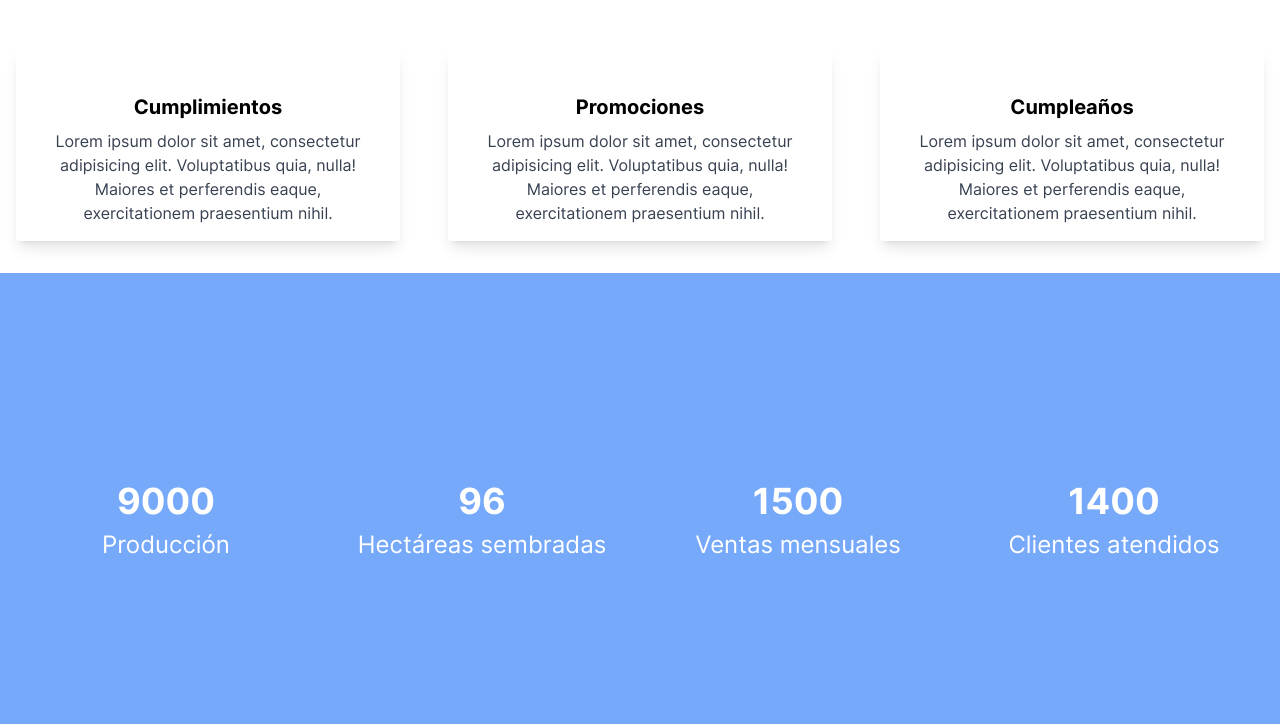
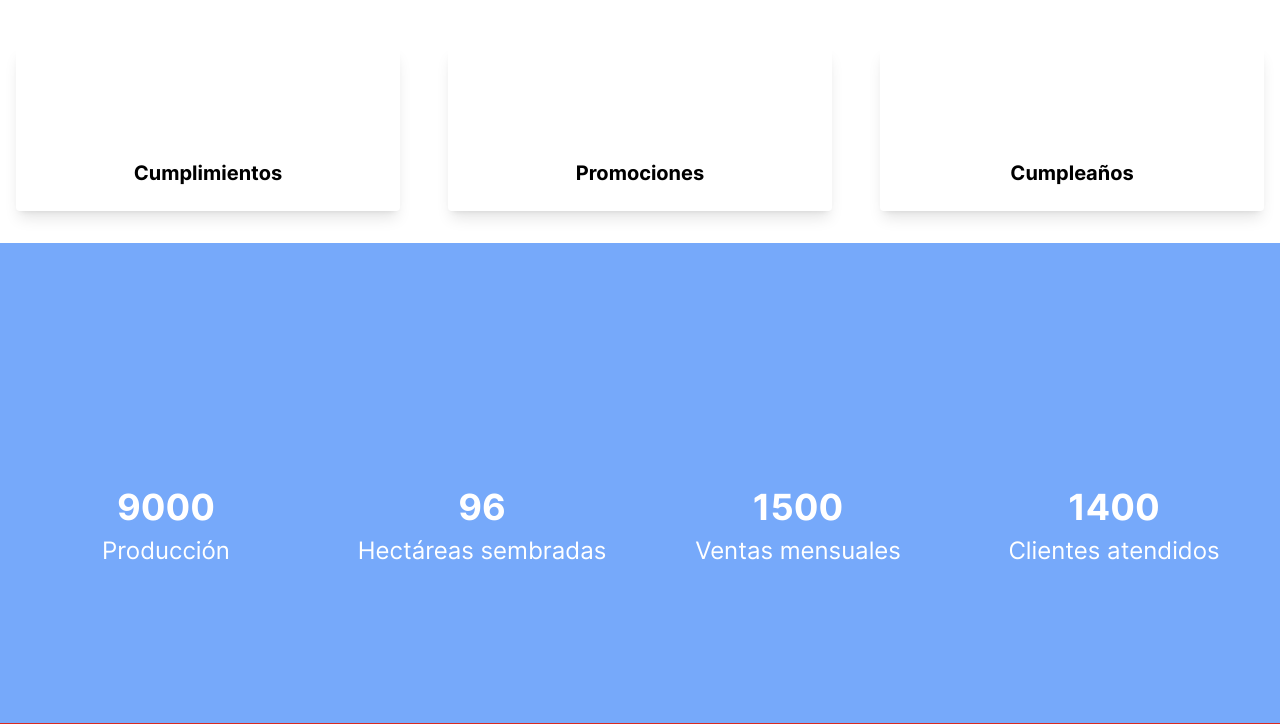
Before and after one commit to edicsonabel/iancarina-intranet, a PHP site: page /v/inicio/index.php in a window 1280 px wide. Shown: the part 1108-1832 px from the top of the page. Run offline with PHP 8.4, Linux system fonts and the light colour scheme; a stand-in replaces the project's code that opens the database connection; some libraries are stand-ins or nearby versions; some web fonts are replaced.

Commit message:
refactor: modificación de vistas

```diff
--- a/src/views/inicio/index.php
+++ b/src/views/inicio/index.php
@@ -8,7 +8,7 @@
           <span class='text-5xl sm:text-7xl md:text-8xl font-bold'>Bienvenidos</span>
           <span>
             <span class='text-xl sm:text-2xl md:text-3xl font-normal'>a nuestra</span>
-            <span class='text-red-500 font-extralight italic text-4xl'>plataforma</span>
+            <span class='text-red-mary font-extralight italic text-4xl'>plataforma</span>
           </span>
         </h2>
       </section>
@@ -74,20 +74,20 @@
       </ul>
     </div>
     <div>
-      <div class='hidden p-4 rounded-lg bg-gray-50' id='proposito' role='tabpanel' aria-labelledby='proposito-tab'>
+      <div class='hidden p-4 rounded-lg' id='proposito' role='tabpanel' aria-labelledby='proposito-tab'>
         <p class='text-sm lg:text-lg text-gray-500'>
           Producir y desarrollar productos alimenticios de alta calidad para
           garantizar la satisfacción de todos los consumidores.
         </p>
       </div>
-      <div class='hidden p-4 rounded-lg bg-gray-50' id='mision' role='tabpanel' aria-labelledby='mision-tab'>
+      <div class='hidden p-4 rounded-lg' id='mision' role='tabpanel' aria-labelledby='mision-tab'>
         <p class='text-sm lg:text-lg text-gray-500'>
           Brindar soluciones de ingredientes especiales de alta calidad que
           generen valor para nuestros clientes, accionistas, empleados, socios
           y la sociedad, asegurando la sostenibilidad del negocio.
         </p>
       </div>
-      <div class='hidden p-4 rounded-lg bg-gray-50' id='vision' role='tabpanel' aria-labelledby='vision-tab'>
+      <div class='hidden p-4 rounded-lg' id='vision' role='tabpanel' aria-labelledby='vision-tab'>
         <p class='text-sm lg:text-lg text-gray-500'>
           Ser reconocidos como una corporación global de referencia en la
           industria alimenticia, ofertante de productos innovadores y
@@ -106,37 +106,37 @@
 
 <section class='p-4 flex flex-col justify-center items-center md:flex-row md:justify-between md:[&>div]:w-1/3'>
   <div class='max-w-sm rounded overflow-hidden shadow-lg text-center my-4'>
-    <span class='inline-block py-3 text-center text-red-500'><i class='icon-list-ol text-7xl'></i></span>
+    <span class='inline-block py-3 text-center text-red-mary'><i class='fa-solid fa-list-ol text-7xl'></i></span>
     <div class='px-6 py-4'>
       <div class='font-bold text-xl mb-2'>Cumplimientos</div>
       <p class='text-gray-700 text-base'>
-        Lorem ipsum dolor sit amet, consectetur adipisicing elit. Voluptatibus
+        <!-- Lorem ipsum dolor sit amet, consectetur adipisicing elit. Voluptatibus
         quia, nulla! Maiores et perferendis eaque, exercitationem praesentium
-        nihil.
+        nihil. -->
       </p>
     </div>
   </div>
 
   <div class='max-w-sm rounded overflow-hidden shadow-lg text-center my-4'>
-    <span class='inline-block py-3 text-center text-red-500'><i class='icon-bullhorn text-7xl'></i></span>
+    <span class='inline-block py-3 text-center text-red-mary'><i class='fa-solid fa-bullhorn text-7xl'></i></span>
     <div class='px-6 py-4'>
       <div class='font-bold text-xl mb-2'>Promociones</div>
       <p class='text-gray-700 text-base'>
-        Lorem ipsum dolor sit amet, consectetur adipisicing elit. Voluptatibus
+        <!-- Lorem ipsum dolor sit amet, consectetur adipisicing elit. Voluptatibus
         quia, nulla! Maiores et perferendis eaque, exercitationem praesentium
-        nihil.
+        nihil. -->
       </p>
     </div>
   </div>
 
   <div class='max-w-sm rounded overflow-hidden shadow-lg text-center my-4'>
-    <span class='inline-block py-3 text-center text-red-500'><i class='icon-cake-candles text-7xl'></i></span>
+    <span class='inline-block py-3 text-center text-red-mary'><i class='fa-solid fa-cake-candles text-7xl'></i></span>
     <div class='px-6 py-4'>
       <div class='font-bold text-xl mb-2'>Cumpleaños</div>
       <p class='text-gray-700 text-base'>
-        Lorem ipsum dolor sit amet, consectetur adipisicing elit. Voluptatibus
+        <!-- Lorem ipsum dolor sit amet, consectetur adipisicing elit. Voluptatibus
         quia, nulla! Maiores et perferendis eaque, exercitationem praesentium
-        nihil.
+        nihil. -->
       </p>
     </div>
   </div>
@@ -144,75 +144,31 @@
 
 <section class='min-h-[60vh] px-2 py-4 grid grid-cols-1 bg-blue-400 md:grid-cols-2 lg:grid-cols-4'>
   <div class='flex flex-col justify-center items-center text-white py-4 my-5'>
-    <i class='icon-chart-line text-7xl pb-4'></i>
+    <i class='fa-solid fa-chart-line text-7xl pb-4'></i>
     <span class='text-4xl font-bold mb-2'>9000</span>
     <p class='text-2xl'>Producción</p>
   </div>
 
   <div class='flex flex-col justify-center items-center text-white py-4 my-5'>
-    <i class='icon-ruler text-7xl pb-4'></i>
+    <i class='fa-solid fa-ruler text-7xl pb-4'></i>
     <span class='text-4xl font-bold mb-2'>96</span>
     <p class='text-2xl'>Hectáreas sembradas</p>
   </div>
 
   <div class='flex flex-col justify-center items-center text-white py-4 my-5'>
-    <i class='icon-hand-holding-dollar text-7xl pb-4'></i>
+    <i class='fa-solid fa-hand-holding-dollar text-7xl pb-4'></i>
     <span class='text-4xl font-bold mb-2'>1500</span>
     <p class='text-2xl'>Ventas mensuales</p>
   </div>
 
   <div class='flex flex-col justify-center items-center text-white py-4 my-5'>
-    <i class='icon-user-group text-7xl pb-4'></i>
+    <i class='fa-solid fa-user-group text-7xl pb-4'></i>
     <span class='text-4xl font-bold mb-2'>1400</span>
     <p class='text-2xl'>Clientes atendidos</p>
   </div>
 </section>
 
-<section class='hidden p-4 flex flex-col justify-center items-center'>
-  <div class='md:max-w-xl'>
-    <h2 class='text-2xl font-bold text-center py-2'>Conoce nuestro equipo</h2>
-    <p>
-      La empresa se enorgullece de contar con un talento comprometido y
-      emprendedor, que promueve un entorno de trabajo basado en la igualdad de
-      oportunidades, la diversidad y la inclusión.
-    </p>
-  </div>
-
-  <div class='grid grid-cols-1 md:grid-cols-2 md:gap-10'>
-    <div class='flex flex-col justify-center items-center my-8'>
-      <img class='aspect-square max-w-[250px] rounded-full' src='../../src/assets/images/employees/vicenzo-giusti.jpg' />
-      <p class='text-3xl font-bold'>Vicenzo Giusti</p>
-      <span class='font-bold text-gray-500 italic'>Presidente Fundador</span>
-    </div>
-    <div class='flex flex-col justify-center items-center my-8'>
-      <img class='aspect-square max-w-[250px] rounded-full' src='../../src/assets/images/employees/arianna-gonzalez.jpg' />
-      <p class='text-3xl font-bold'>Arianna González</p>
-      <span class='font-bold text-gray-500 italic'>Coordinador Nacional de Trade Marketing</span>
-    </div>
-    <div class='flex flex-col justify-center items-center my-8'>
-      <img class='aspect-square max-w-[250px] rounded-full' src='../../src/assets/images/employees/hector-lucena.jpg' />
-      <p class='text-3xl font-bold'>Hector Lucena</p>
-      <span class='font-bold text-gray-500 italic'>Jefe de Tecnología de Información</span>
-    </div>
-    <div class='flex flex-col justify-center items-center my-8'>
-      <img class='aspect-square max-w-[250px] rounded-full' src='../../src/assets/images/employees/maria-emilia-campos.jpg' />
-      <p class='text-3xl font-bold'>María Emilia Campos</p>
-      <span class='font-bold text-gray-500 italic'>Jefe de Desarrollo de Productos</span>
-    </div>
-    <div class='flex flex-col justify-center items-center my-8'>
-      <img class='aspect-square max-w-[250px] rounded-full' src='../../src/assets/images/employees/jorge-valera.jpg' />
-      <p class='text-3xl font-bold'>Jorge Valera</p>
-      <span class='font-bold text-gray-500 italic'>Director Comercial</span>
-    </div>
-    <div class='flex flex-col justify-center items-center my-8'>
-      <img class='aspect-square max-w-[250px] rounded-full' src='../../src/assets/images/employees/dayan-benitez.jpg' />
-      <p class='text-3xl font-bold'>Dayan Benitez</p>
-      <span class='font-bold text-gray-500 italic'>Gerente de mercado</span>
-    </div>
-  </div>
-</section>
-
-<section class='p-4 pb-24 grid grid-cols-1 lg:grid-cols-2 bg-red-500 min-h-[20vh]'>
+<section class='p-4 pb-24 grid grid-cols-1 lg:grid-cols-2 bg-red-mary min-h-[20vh]'>
   <div class='my-8 w-full flex flex-col justify-center items-center text-white text-center'>
     <h2 class='text-white text-3xl text-center py-3 font-bold'>Contacto</h2>
     <span class='block py-1'>Para comunicarte con nosotros</span>
--- a/src/views/inicio/script.js
+++ b/src/views/inicio/script.js
@@ -25,7 +25,7 @@ const carouselOptions = {
   interval: CAROUSEL_TIME_INTERVAL,
 
   indicators: {
-    activeClasses: 'bg-red-500 dark:border-white',
+    activeClasses: 'bg-red-mary dark:border-white',
     inactiveClasses: 'bg-gray-300 hover:bg-gray-400',
     items: carouselItemsOptions
   }
@@ -77,9 +77,9 @@ const tabElements = [
 
 const options = {
   defaultTabId: 'proposito',
-  activeClasses: 'text-red-600 hover:text-red-600 border-red-600',
+  activeClasses: 'text-red-mary hover:text-red-mary border-red-mary',
   inactiveClasses:
-    'text-black hover:text-gray-600 border-black hover:border-gray-300 dark:text-black dark:hover:text-gray-600 dark:border-black dark:hover:border-gray-300'
+    'text-black hover:text-gray-600 border-black hover:border-gray-300'
 }
 const instanceOptions = {
   id: 'tabs-proposito-mision-vision',
--- a/src/views/tecnologia/index.php
+++ b/src/views/legal/index.php
@@ -4,9 +4,9 @@ $id = isset($_GET['id']) ? trim($_GET['id']) : false;
 $page = isset($_GET['page']) ? trim($_GET['page']) : 1;
 $page = $page < 1 ? 1 : $page;
 
-$dep = 'tecnologia';
+$dep = 'legal';
 $limit = 9;
 include __DIR__ . '/../../partials/section-news.php';
 
-$title = 'Documentos de tecnología';
+$title = 'Documentos de legal';
 include __DIR__ . '/../../partials/section-docs.php';
```
